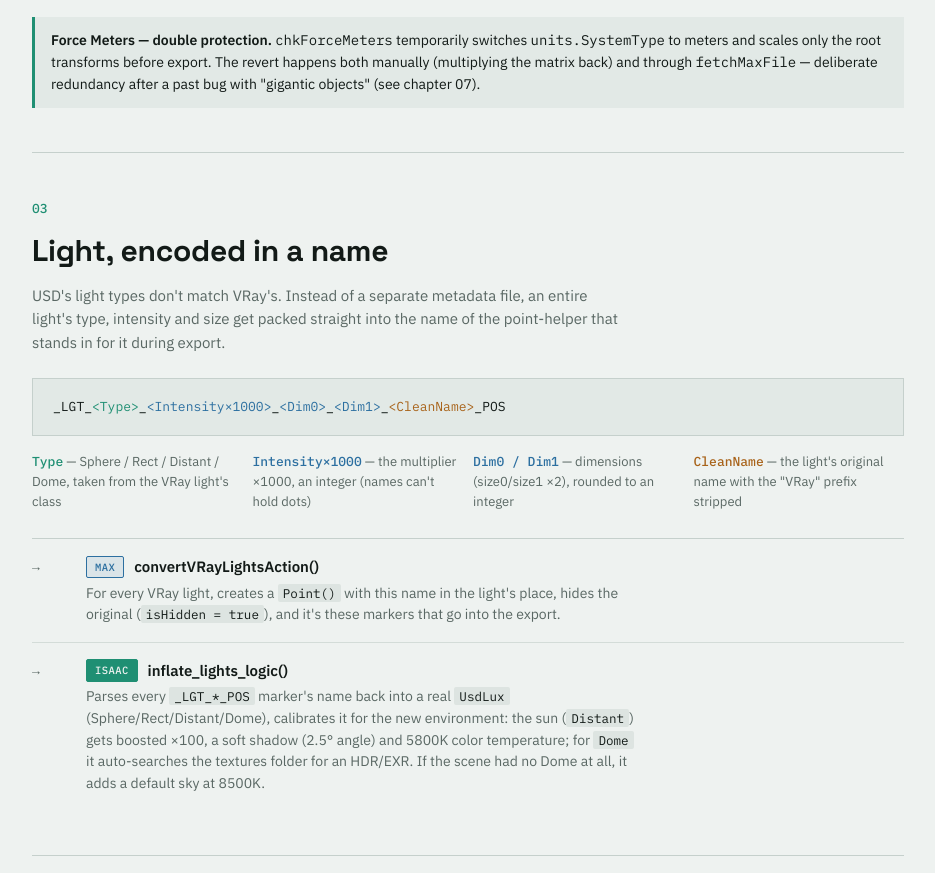
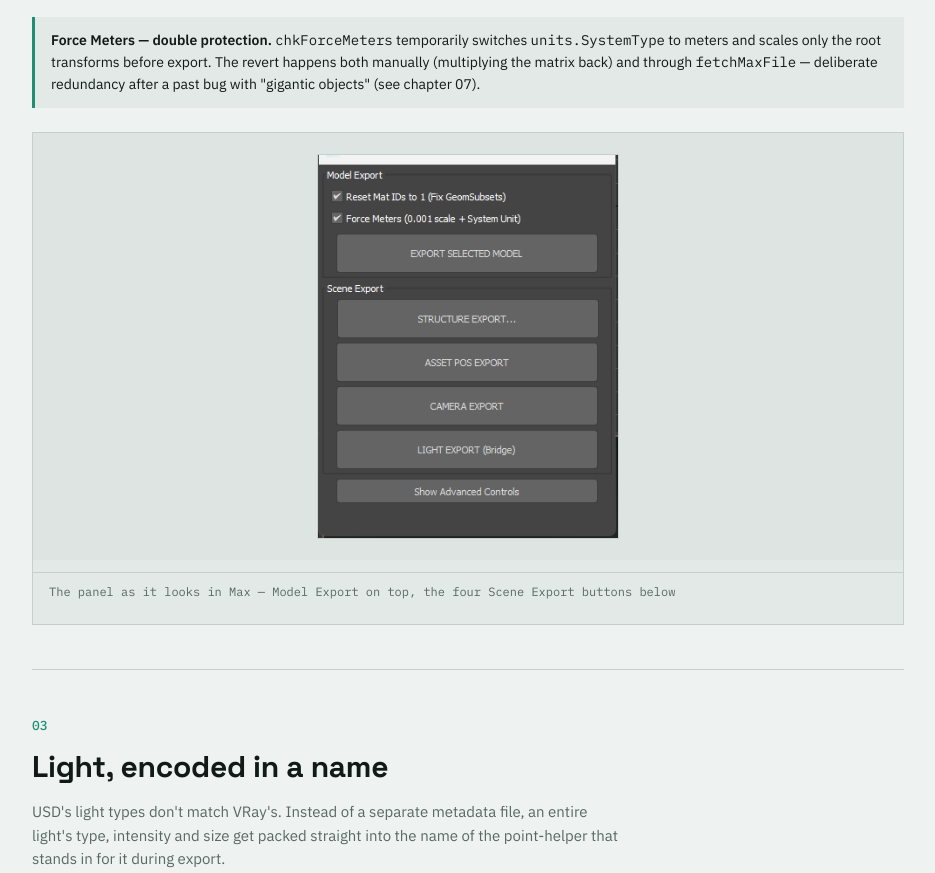
Before and after one commit to awark10/physicl-isaac-bridge, a plain HTML site: page docs/overview/index.html in a window 1280 px wide. Shown: the part 1963-2836 px from the top of the page, without its empty margins (172-1107 px from the left). Drawn offline with Linux system fonts and the light colour scheme.

Commit message:
Add interface screenshots to the overview
Max panel screenshot in chapter 02, Isaac Sim's Scene Bridge &
Aligner plus the embedded Model Bridge window in chapter 05.

```diff
--- a/docs/overview/index.html
+++ b/docs/overview/index.html
@@ -205,6 +205,16 @@
   .effect h4 { font-family: 'IBM Plex Sans'; font-size: 15.5px; font-weight: 600; margin: 0; }
   .effect p { margin: 0; font-size: 13.5px; color: var(--text-muted); flex: 1; }
   .effect .params { font-family: 'IBM Plex Mono', monospace; font-size: 11px; color: var(--text-muted); background: var(--mono-bg); padding: 8px 10px; border-radius: 2px; line-height: 1.6; }
+
+  /* ---------- interface screenshots ---------- */
+  .screenshot { margin-top: 24px; border: 1px solid var(--border); background: var(--surface); }
+  .screenshot .shot-frame { display: flex; justify-content: center; padding: 22px; background: var(--mono-bg); }
+  .screenshot .shot-frame img { max-width: 100%; height: auto; box-shadow: 0 0 0 1px var(--border); }
+  .screenshot.narrow .shot-frame img { max-width: 300px; }
+  .screenshot .caption {
+    padding: 10px 16px; font-size: 12px; color: var(--text-muted);
+    border-top: 1px solid var(--border); font-family: 'IBM Plex Mono', monospace;
+  }
 
   .tbl-wrap { overflow-x: auto; margin-top: 22px; border: 1px solid var(--border); }
   table { width: 100%; border-collapse: collapse; font-size: 13.5px; min-width: 520px; }
@@ -417,6 +427,11 @@
       revert happens both manually (multiplying the matrix back) and through <code>fetchMaxFile</code>
       — deliberate redundancy after a past bug with "gigantic objects" (see chapter 07).
     </div>
+
+    <div class="screenshot narrow">
+      <div class="shot-frame"><img src="max-interface.png" alt="The Nfinite Isaac Tools panel in 3ds Max, showing the Model Export and Scene Export button groups"></div>
+      <p class="caption">The panel as it looks in Max — Model Export on top, the four Scene Export buttons below</p>
+    </div>
   </section>
 
   <hr class="rule">
@@ -548,6 +563,11 @@
       <b>SMART AUTO POPULATE</b> and <b>RELINK ALL SCENE TEXTURES</b> operate on the whole scene
       (<code>/World/ASSET</code>), while the same-named buttons in Model Bridge act only on the
       current selection.
+    </div>
+
+    <div class="screenshot">
+      <div class="shot-frame"><img src="isaac-interface.png" alt="The Scene Bridge & Aligner window next to the embedded Nfnt Model To Isaac Bridge window in Isaac Sim"></div>
+      <p class="caption">Scene Bridge & Aligner (left) with the embedded Model Bridge sub-tool (right), as they appear in Isaac Sim</p>
     </div>
   </section>
 
```
Also changed, not shown: Isaac Interface.png (added), Max Interface.png (added), docs/overview/isaac-interface.png (added), docs/overview/max-interface.png (added).
